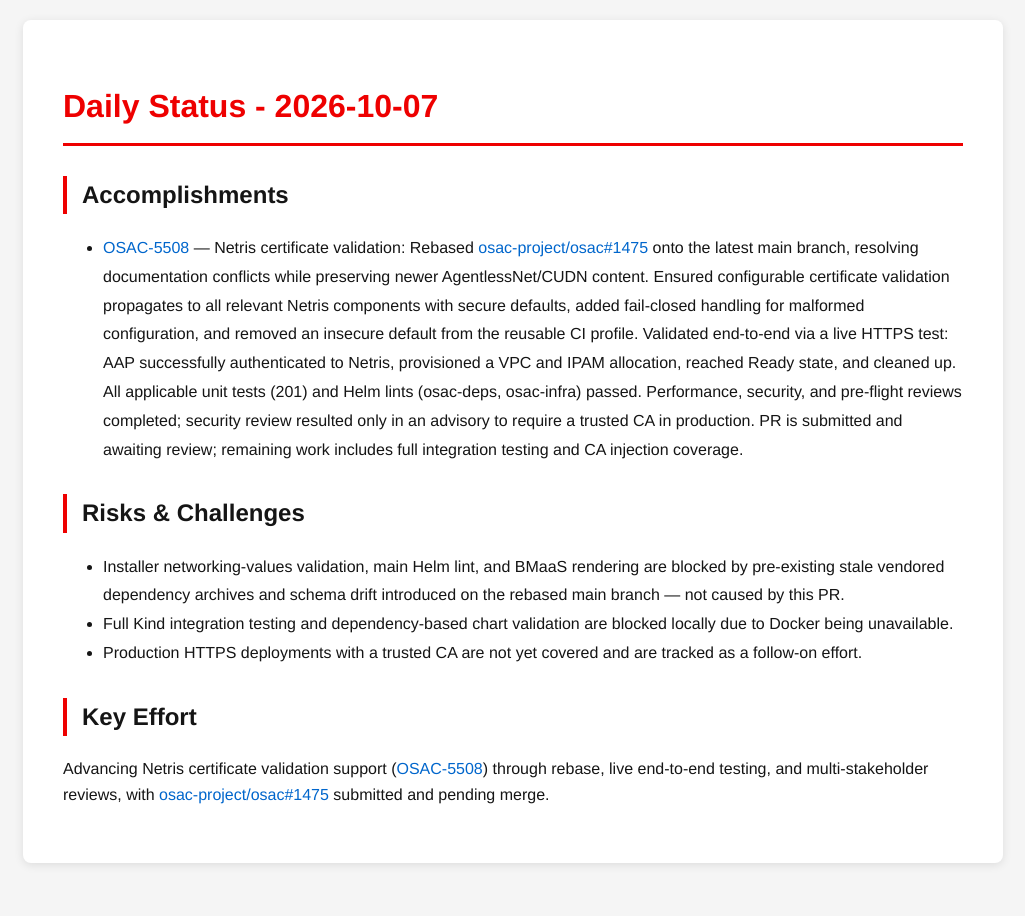
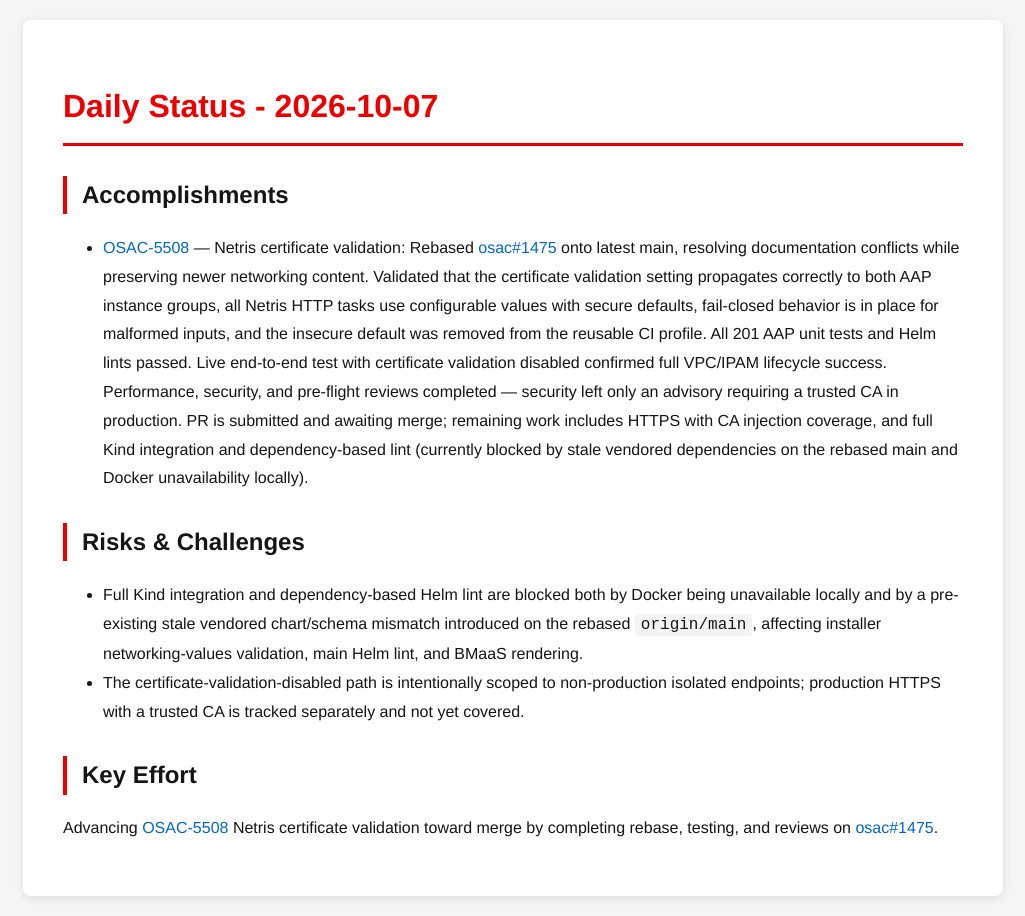
Before and after one commit to tzvatot/daily-status, a Jekyll site: the page built from 2026-10-07.md, in a window 1280 px wide. Shown: the whole page, without its empty margins (127-1152 px from the left). Built offline with Jekyll 4.4.1, drawn with Linux system fonts in a browser that asks for light colours.

Commit message:
Daily status update - 2026-10-07

```diff
--- a/2026-10-07.md
+++ b/2026-10-07.md
@@ -7,12 +7,11 @@
 # Daily Status - 2026-10-07
 
 ## Accomplishments
-- [OSAC-5508](https://redhat.atlassian.net/browse/OSAC-5508) — Netris certificate validation: Rebased [osac-project/osac#1475](https://github.com/osac-project/osac/pull/1475) onto the latest main branch, resolving documentation conflicts while preserving newer AgentlessNet/CUDN content. Ensured configurable certificate validation propagates to all relevant Netris components with secure defaults, added fail-closed handling for malformed configuration, and removed an insecure default from the reusable CI profile. Validated end-to-end via a live HTTPS test: AAP successfully authenticated to Netris, provisioned a VPC and IPAM allocation, reached Ready state, and cleaned up. All applicable unit tests (201) and Helm lints (osac-deps, osac-infra) passed. Performance, security, and pre-flight reviews completed; security review resulted only in an advisory to require a trusted CA in production. PR is submitted and awaiting review; remaining work includes full integration testing and CA injection coverage.
+- [OSAC-5508](https://redhat.atlassian.net/browse/OSAC-5508) — Netris certificate validation: Rebased [osac#1475](https://github.com/osac-project/osac/pull/1475) onto latest main, resolving documentation conflicts while preserving newer networking content. Validated that the certificate validation setting propagates correctly to both AAP instance groups, all Netris HTTP tasks use configurable values with secure defaults, fail-closed behavior is in place for malformed inputs, and the insecure default was removed from the reusable CI profile. All 201 AAP unit tests and Helm lints passed. Live end-to-end test with certificate validation disabled confirmed full VPC/IPAM lifecycle success. Performance, security, and pre-flight reviews completed — security left only an advisory requiring a trusted CA in production. PR is submitted and awaiting merge; remaining work includes HTTPS with CA injection coverage, and full Kind integration and dependency-based lint (currently blocked by stale vendored dependencies on the rebased main and Docker unavailability locally).
 
 ## Risks & Challenges
-- Installer networking-values validation, main Helm lint, and BMaaS rendering are blocked by pre-existing stale vendored dependency archives and schema drift introduced on the rebased main branch — not caused by this PR.
-- Full Kind integration testing and dependency-based chart validation are blocked locally due to Docker being unavailable.
-- Production HTTPS deployments with a trusted CA are not yet covered and are tracked as a follow-on effort.
+- Full Kind integration and dependency-based Helm lint are blocked both by Docker being unavailable locally and by a pre-existing stale vendored chart/schema mismatch introduced on the rebased `origin/main`, affecting installer networking-values validation, main Helm lint, and BMaaS rendering.
+- The certificate-validation-disabled path is intentionally scoped to non-production isolated endpoints; production HTTPS with a trusted CA is tracked separately and not yet covered.
 
 ## Key Effort
-Advancing Netris certificate validation support ([OSAC-5508](https://redhat.atlassian.net/browse/OSAC-5508)) through rebase, live end-to-end testing, and multi-stakeholder reviews, with [osac-project/osac#1475](https://github.com/osac-project/osac/pull/1475) submitted and pending merge.
+Advancing [OSAC-5508](https://redhat.atlassian.net/browse/OSAC-5508) Netris certificate validation toward merge by completing rebase, testing, and reviews on [osac#1475](https://github.com/osac-project/osac/pull/1475).
```
